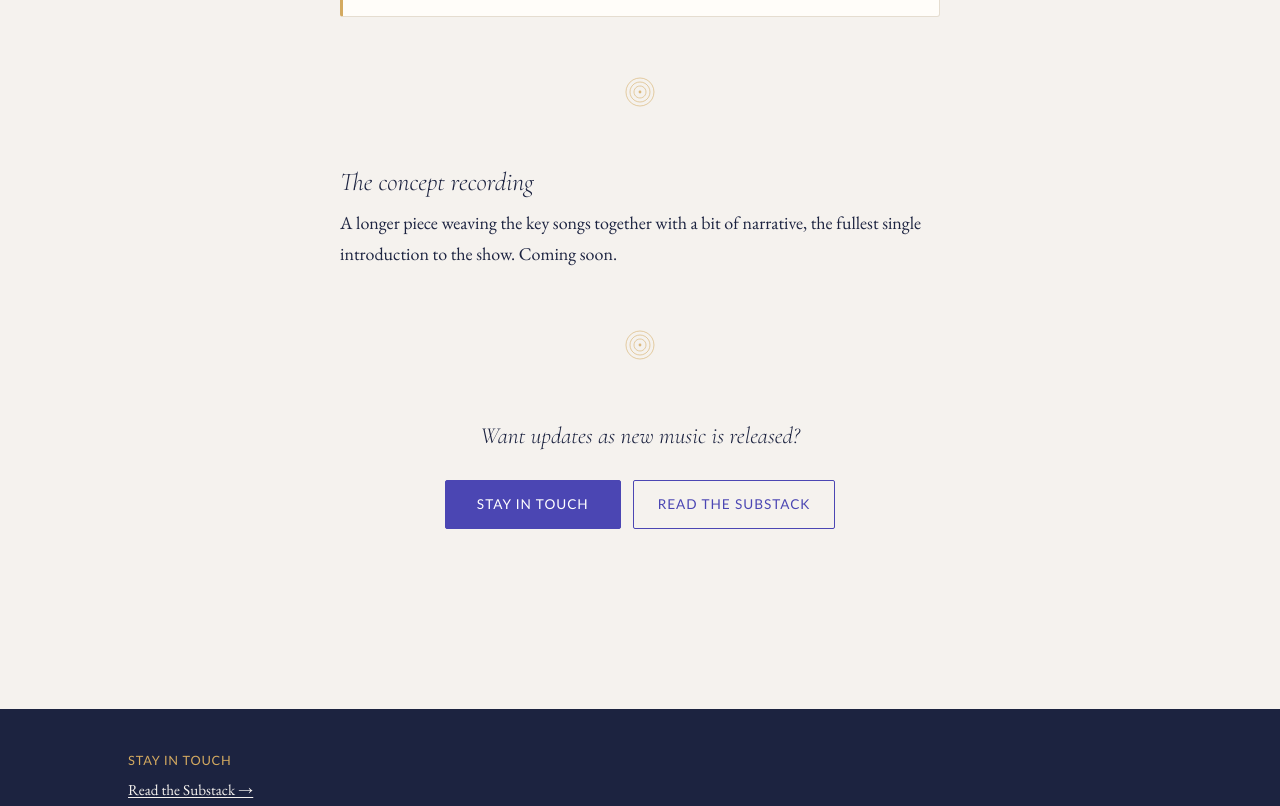
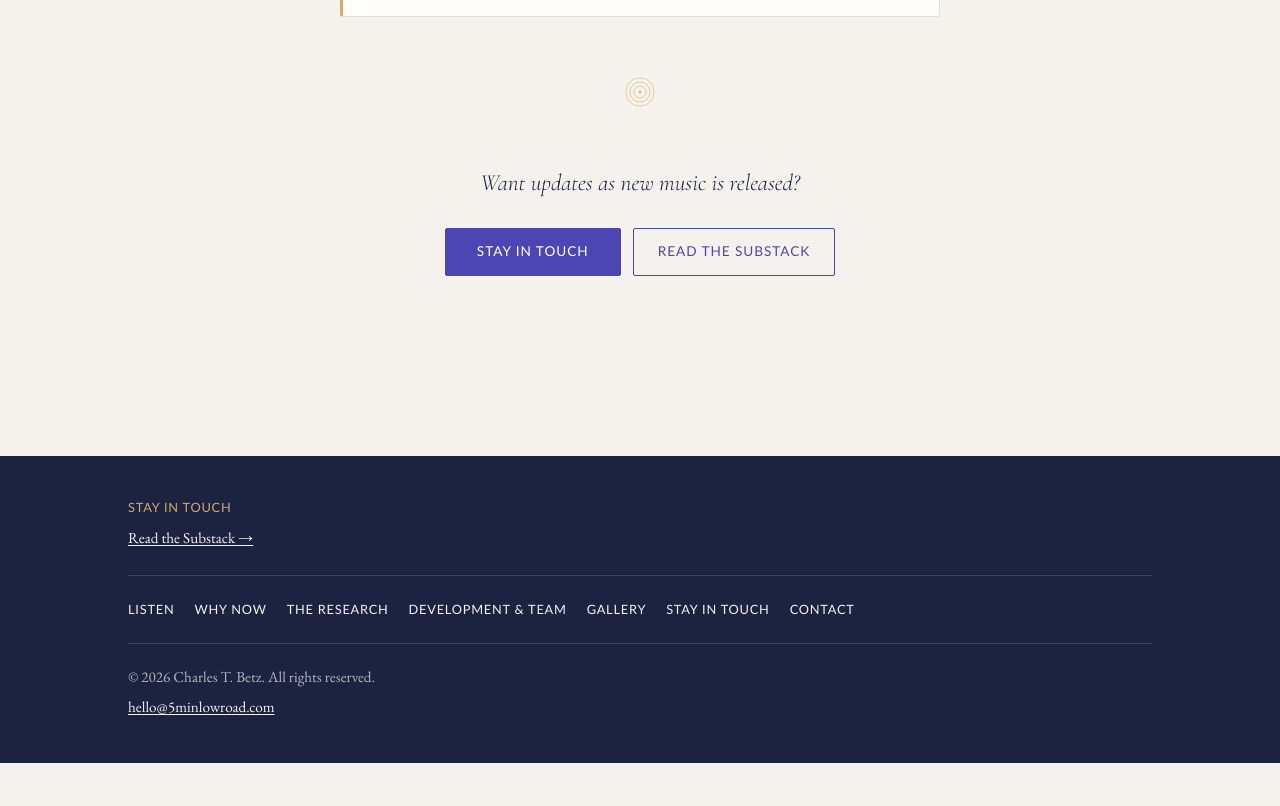
Before and after one commit to CharlesTBetz/5mlowroad, a Jekyll site: the page built from listen.md, in a window 1280 px wide and 900 px high, scrolled down 2496 px, cut to the strip 94-900 px from the top of the window. Built offline with Jekyll 4.4.1, drawn with Linux system fonts in a browser that asks for light colours; after the commit the page ends 3353 px from its top, so only the background shows below that.

Commit message:
Listen: remove the 'concept recording — coming soon' section
Coming-soon promises read as weak; drop it until there's something to show.

Co-Authored-By: Claude Opus 4.8 (1M context) <noreply@anthropic.com>
Claude-Session: https://claude.ai/code/session_015cRxXaB5iadv9MAFDv9jfY

```diff
--- a/listen.md
+++ b/listen.md
@@ -28,14 +28,6 @@ description: Watch and listen to songs from Five Minutes on the Low Road, a new
 
 {% include divider.html %}
 
-<!-- Concept recording — a future YouTube video weaving the key songs with narrative -->
-<section class="section">
-  <h2 class="section-heading">The concept recording</h2>
-  <p>A longer piece weaving the key songs together with a bit of narrative, the fullest single introduction to the show. Coming soon.</p>
-</section>
-
-{% include divider.html %}
-
 <p class="logline">Want updates as new music is released?</p>
 <div class="cta-row">
   <a class="btn btn-primary" href="{{ '/subscribe/' | relative_url }}">Stay in Touch</a>
```
